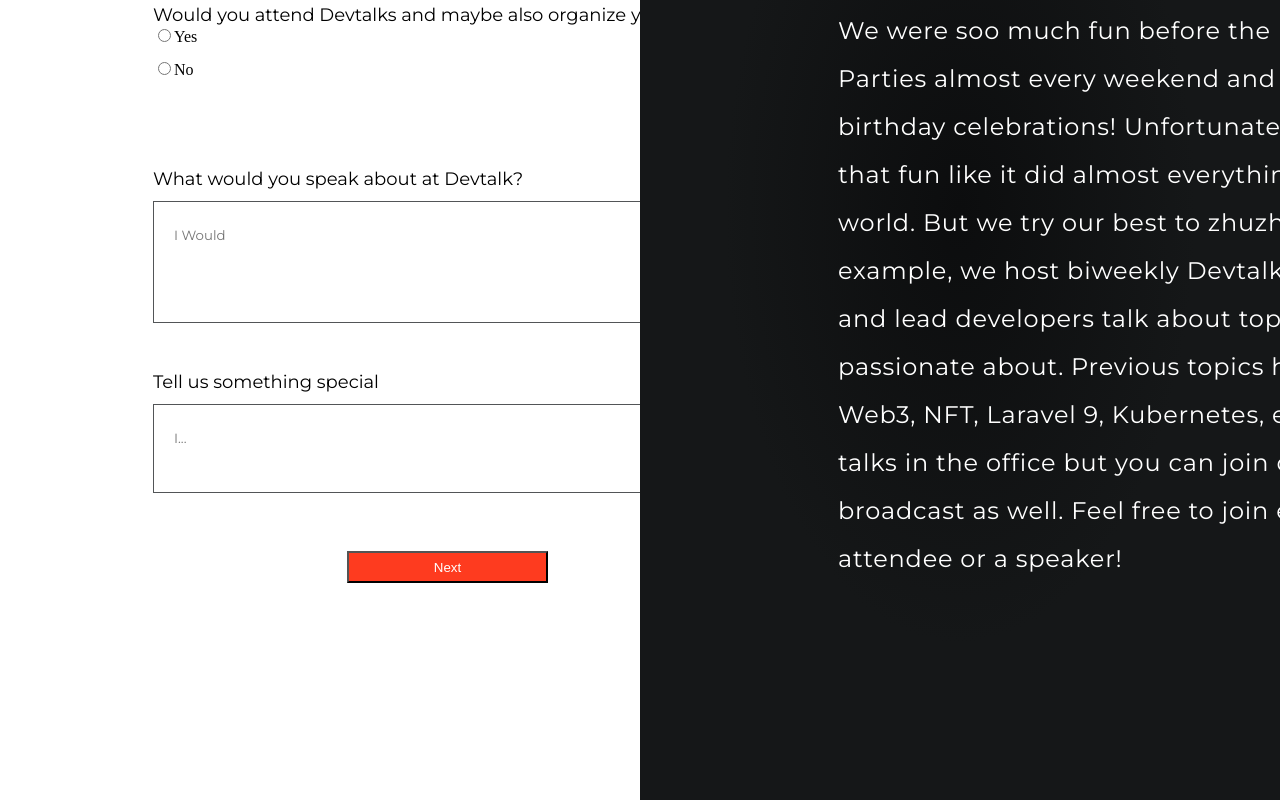
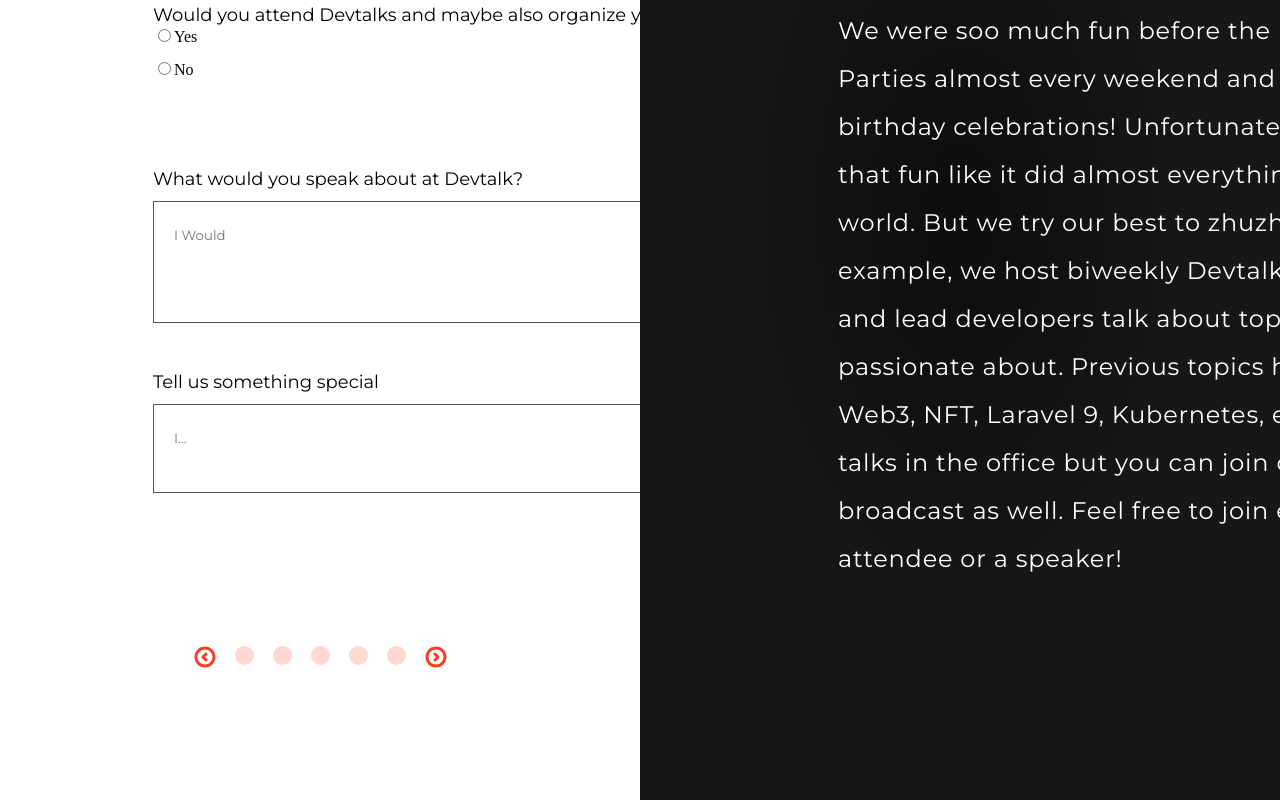
Before and after one commit to Demetrusa/RedBerry-Project, a React (Create React App) app in the folder my-app/: page /about in a window 1280 px wide. Shown: the part 380-1180 px from the top of the page. Built offline with nearby package versions, Linux system fonts and the light colour scheme.

Commit message:
finished pagination

```diff
--- a/my-app/src/components/common/about/About.js
+++ b/my-app/src/components/common/about/About.js
@@ -1,12 +1,17 @@
 import React from "react";
 import "./About.css";
 import { useHistory } from 'react-router-dom';
+import FirstArrow  from "../../../images/Previous.svg"
+import SirstArrow  from "../../../images/Next.svg"
 
 
 function About () {
     const history = useHistory();
     const handleClick = () => {
         history.push("/submit")
+    }
+    const backClick = ()=> {
+        history.push("/covid")
     }
     return (
         <div className="about">
@@ -29,8 +34,17 @@ function About () {
                         <textarea name="Special" id="Special" cols="" rows="" placeholder="I..."></textarea>
                     </div>
                 </div>
-                <div className="skillbutton">
+                {/* <div className="skillbutton">
                          <button type="button" onClick={handleClick}>Next</button>
+                </div> */}
+                <div className="paginattion">
+                    <img src={FirstArrow} alt="firstArrow"  onClick={backClick}/>
+                    <div className="eclipse"></div>
+                    <div className="eclipse"></div>
+                    <div className="eclipse"></div>
+                    <div className="eclipse"></div>
+                    <div className="eclipse"></div>
+                    <img src={SirstArrow} alt="SecondArrow"  id="SecondArrow" onClick={handleClick}/>
                 </div>
             </div>
             <div className="aboutRightBox">
```
